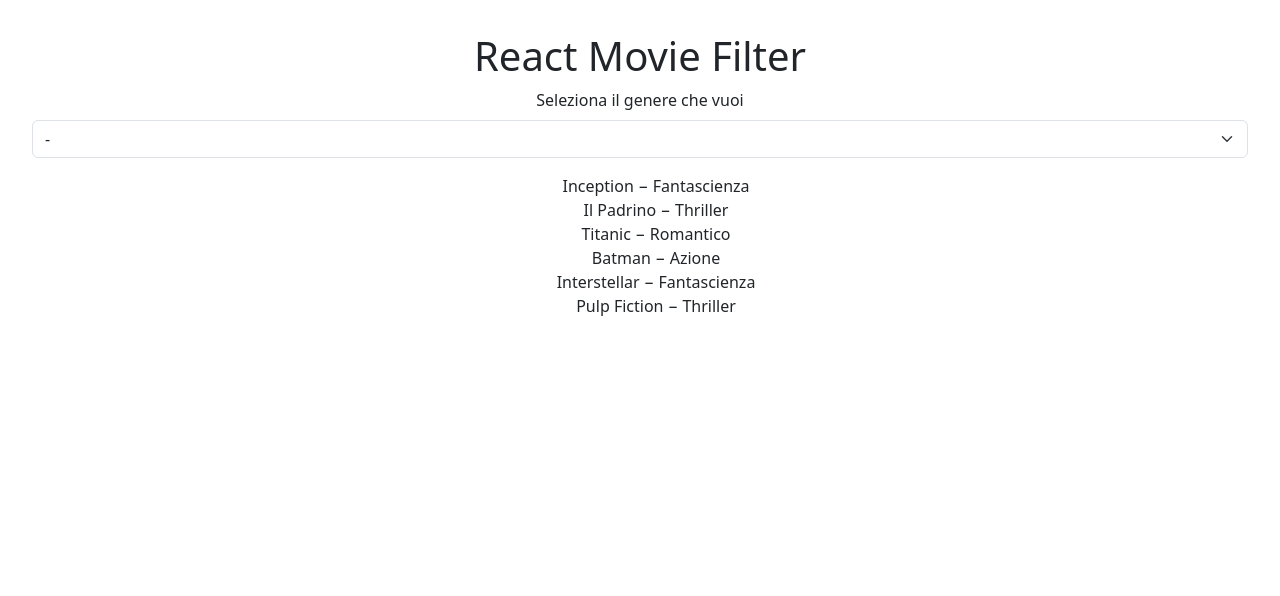
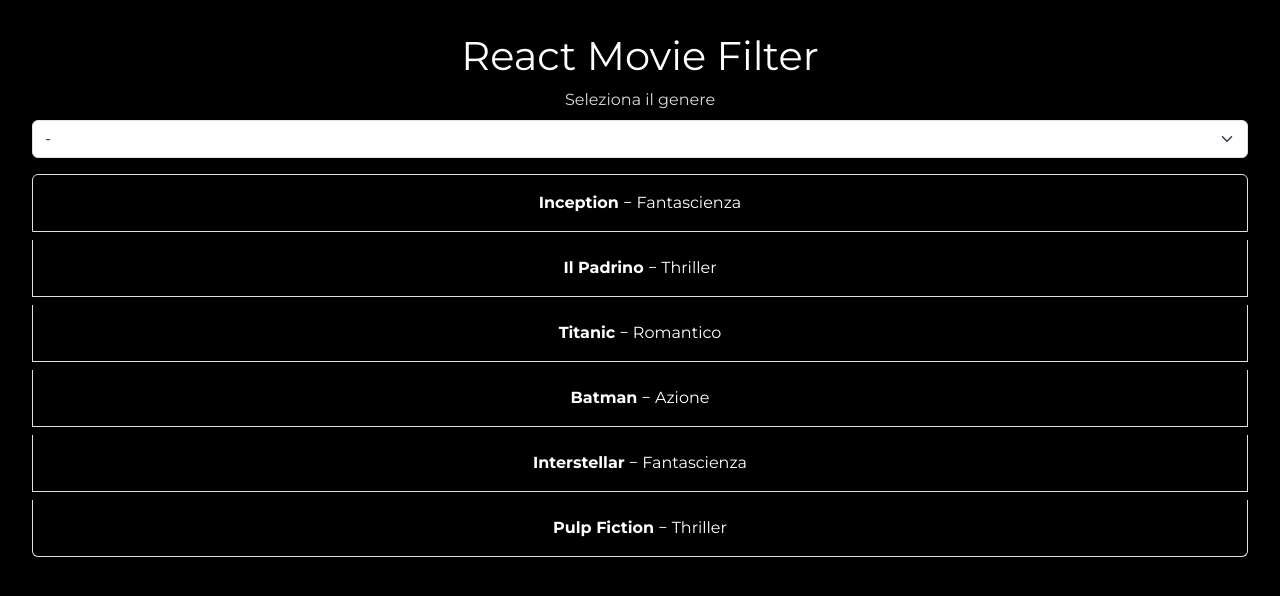
Before and after one commit to ilenia-agnolon/react-movie-filter, a React (Vite) app: page / in a window 1280 px wide. Shown: the top 596 px of the page. Built offline with nearby package versions, Linux system fonts and the light colour scheme.

Commit message:
dato stile alla pagina tramite bootstrap

```diff
--- a/index.html
+++ b/index.html
@@ -11,6 +11,12 @@
       integrity="sha384-LN+7fdVzj6u52u30Kp6M/trliBMCMKTyK833zpbD+pXdCLuTusPj697FH4R/5mcr"
       crossorigin="anonymous"
     />
+    <!-- google fonts -->
+    <link
+      href="https://fonts.googleapis.com/css2?family=Montserrat:wght@400;700&display=swap"
+      rel="stylesheet"
+    />
+
     <title>react-movie-filter</title>
   </head>
   <body>
--- a/src/App.jsx
+++ b/src/App.jsx
@@ -31,7 +31,7 @@ function App() {
           {/* Seleziona un genere */}
           <div className="mb-3">
             <label htmlFor="genreSelect" className="form-label">
-              Seleziona il genere che vuoi
+              Seleziona il genere
             </label>
             <select
               id="genreSelect"
@@ -53,11 +53,14 @@ function App() {
 
         {/* spazio lista film */}
         <div>
-          <ul>
+          <ul className="list-group">
             {/* film */}
             {filteredMovies.map((movie, index) => (
-              <li key={index}>
-                {movie.title} &minus; {movie.genre}
+              <li
+                className="list-group-item p-3 mb-2 bg-black text-white"
+                key={index}
+              >
+                <strong>{movie.title}</strong> &minus; {movie.genre}
               </li>
             ))}
           </ul>
--- a/src/index.css
+++ b/src/index.css
@@ -67,6 +67,17 @@ button:focus-visible {
   }
 } */
 
+body {
+  background-color: black;
+  font-family: "Montserrat", sans-serif;
+}
+
+h1 {
+  color: white;
+}
+label {
+  color: rgb(218, 218, 218);
+}
 ul {
   list-style: none;
 }
```
